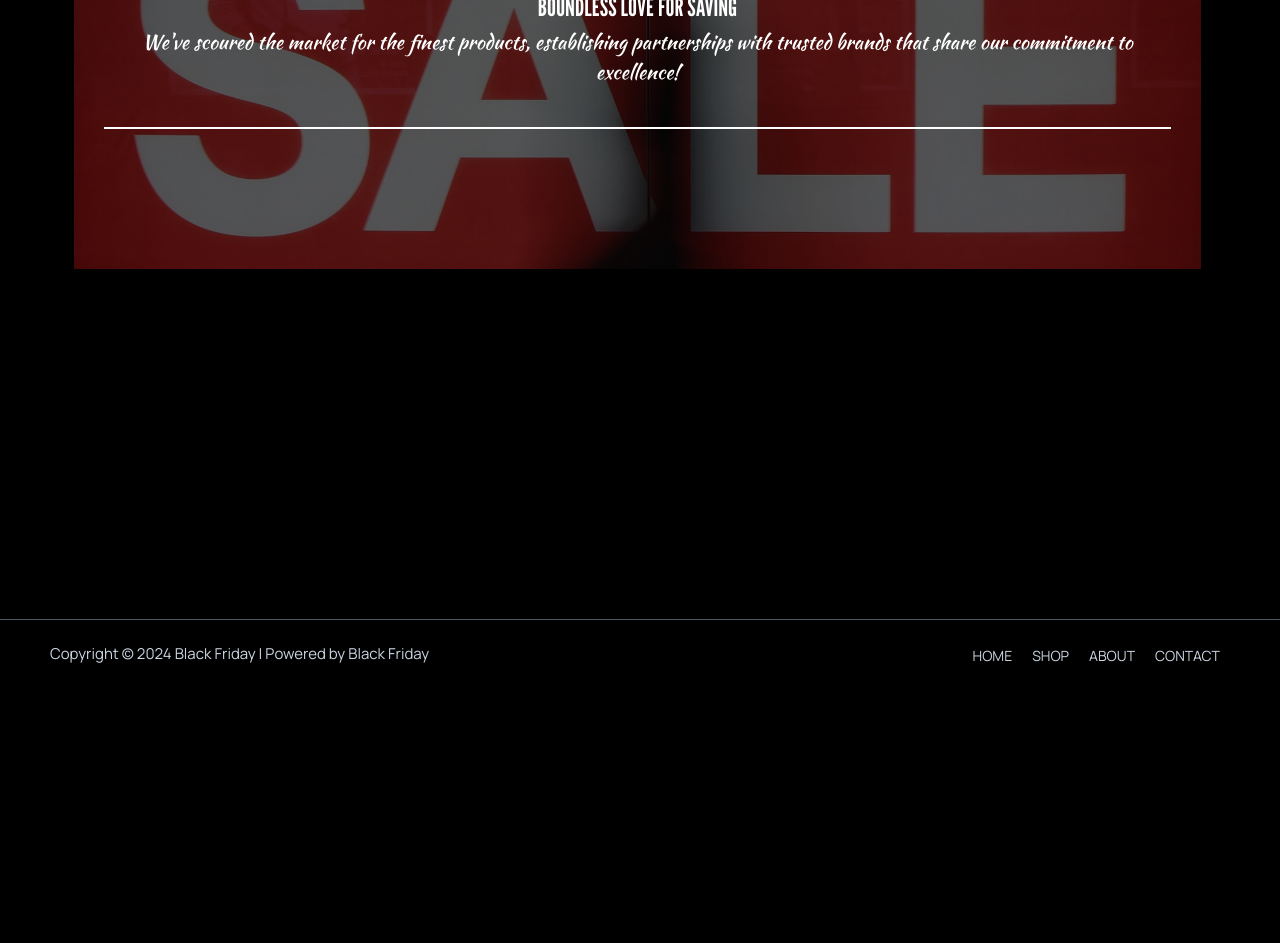
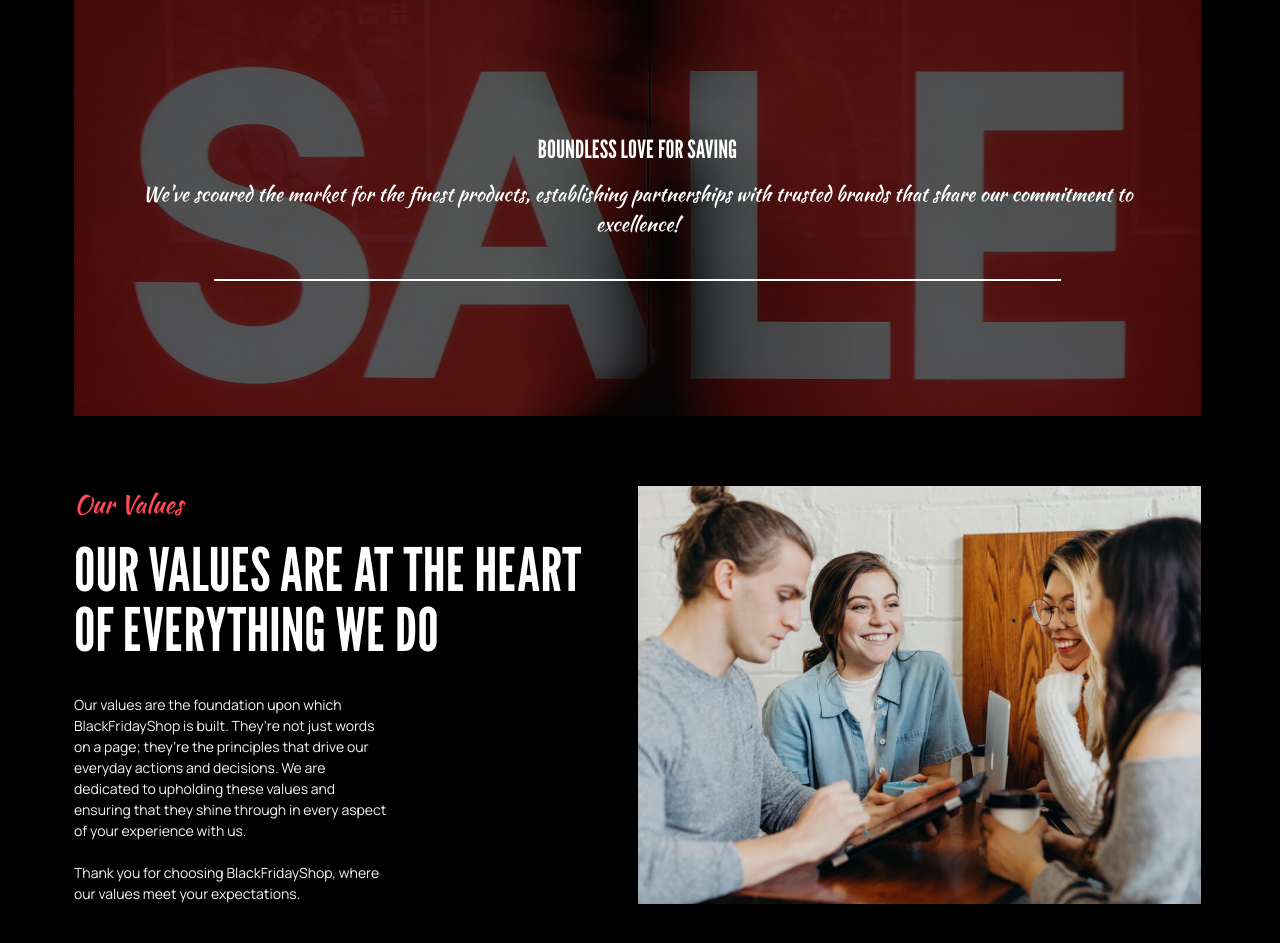
Before and after one commit to sofia-kn/shop-black-friday-nextjs, a Next.js app: page /about in a window 1280 px wide. Shown: the part 1420-2363 px from the top of the page. Before the commit the page ends 2108 px from the top, so only its background shows below. Built offline with nearby package versions, Linux system fonts and the light colour scheme.

Commit message:
feat(aboutt/page): styled our values section also added background image

```diff
--- a/src/app/about/page.js
+++ b/src/app/about/page.js
@@ -44,22 +44,62 @@ function page() {
               dedicated ourselves to curating the finest selection of products,
               from electronics and fashion to home essentials and more, all with
               one goal in mind: providing you with the ultimate shopping
-              experience.
+              experience.<br></br> What sets us apart is our relentless pursuit
+              of quality and value. We've scoured the market for the finest
+              products, establishing partnerships with trusted brands that share
+              our commitment to excellence. This dedication ensures that every
+              item you find at BlackFridayShop meets the highest standards of
+              quality.
             </p>
           </div>
         </div>
 
         <div className="grid relative w-full aboutPageBoundlessImage h-[42rem] mt-10">
           <div className="m-auto text-center px-[3rem] z-10">
-            <h4 className="text-[2.5rem] font-Lr uppercase">boundless love for saving</h4>
-            <h3 className="font-Kr text-[2rem]">
+            <h4 className="text-[2.5rem] font-Lr uppercase">
+              boundless love for saving
+            </h4>
+            <h3 className="font-Kr text-[2rem] px-4 mt-4">
               We've scoured the market for the finest products, establishing
               partnerships with trusted brands that share our commitment to
               excellence!
             </h3>
-            <span className="flex  borderWhite mt-[3rem] md:mt-[4rem]"></span>
+            <span className="flex borderWhite mx-[11rem] mt-[3rem] md:mt-[4rem]"></span>
           </div>
           <div className="overlay"></div>
+        </div>
+
+    {/* our values section */}
+        <div className="lg:flex lg:flex-row-reverse mt-6 lg:mt-[7rem]">
+    <div className="aboutPageOurValuesImage w-full h-[33rem] lg:h-auto lg:basis-[50%]">
+
+    </div>
+          <div className="lg:basis-[50%]">
+            <div className="mt-8 md:mt-[7rem] lg:mt-0">
+              <h3 className="text-[#FF4955] text-[2rem] md:text-[2.5rem] font-Kr">
+                Our Values
+              </h3>
+              <h2 className="w-[90%] md:w-[95%] leading-8 my-6 font-Lr md:mb-14">
+                <span className="text-[3.5rem] md:text-6xl md:text-[6rem] uppercase">
+                  OUR VALUES ARE AT THE HEART OF EVERYTHING WE DO
+                </span>
+              </h2>
+            </div>
+
+            <div>
+              <p className="xl:pr-[250px] text-[1.4rem] font-M text-slate-100 lg:text-left mt-8">
+                Our values are the foundation upon which BlackFridayShop is
+                built. They’re not just words on a page; they’re the principles
+                that drive our everyday actions and decisions. We are dedicated
+                to upholding these values and ensuring that they shine through
+                in every aspect of your experience with us.
+                <br></br>
+                <br></br>
+                Thank you for choosing BlackFridayShop, where our values meet your
+                expectations.
+              </p>
+            </div>
+          </div>
         </div>
       </main>
     </>);
--- a/src/app/about/page.tsx
+++ b/src/app/about/page.tsx
@@ -1,3 +1,4 @@
+
 export default function page() {
   return (
     <>
@@ -43,22 +44,62 @@ export default function page() {
               dedicated ourselves to curating the finest selection of products,
               from electronics and fashion to home essentials and more, all with
               one goal in mind: providing you with the ultimate shopping
-              experience.
+              experience.<br></br> What sets us apart is our relentless pursuit
+              of quality and value. We've scoured the market for the finest
+              products, establishing partnerships with trusted brands that share
+              our commitment to excellence. This dedication ensures that every
+              item you find at BlackFridayShop meets the highest standards of
+              quality.
             </p>
           </div>
         </div>
 
         <div className="grid relative w-full aboutPageBoundlessImage h-[42rem] mt-10">
           <div className="m-auto text-center px-[3rem] z-10">
-            <h4 className="text-[2.5rem] font-Lr uppercase">boundless love for saving</h4>
-            <h3 className="font-Kr text-[2rem]">
+            <h4 className="text-[2.5rem] font-Lr uppercase">
+              boundless love for saving
+            </h4>
+            <h3 className="font-Kr text-[2rem] px-4 mt-4">
               We've scoured the market for the finest products, establishing
               partnerships with trusted brands that share our commitment to
               excellence!
             </h3>
-            <span className="flex  borderWhite mt-[3rem] md:mt-[4rem]"></span>
+            <span className="flex borderWhite mx-[11rem] mt-[3rem] md:mt-[4rem]"></span>
           </div>
           <div className="overlay"></div>
+        </div>
+
+{/* our values section */}
+        <div className="lg:flex lg:flex-row-reverse mt-6 lg:mt-[7rem]">
+<div className="aboutPageOurValuesImage w-full h-[33rem] lg:h-auto lg:basis-[50%]">
+
+</div>
+          <div className="lg:basis-[50%]">
+            <div className="mt-8 md:mt-[7rem] lg:mt-0">
+              <h3 className="text-[#FF4955] text-[2rem] md:text-[2.5rem] font-Kr">
+                Our Values
+              </h3>
+              <h2 className="w-[90%] md:w-[95%] leading-8 my-6 font-Lr md:mb-14">
+                <span className="text-[3.5rem] md:text-6xl md:text-[6rem] uppercase">
+                  OUR VALUES ARE AT THE HEART OF EVERYTHING WE DO
+                </span>
+              </h2>
+            </div>
+
+            <div>
+              <p className="xl:pr-[250px] text-[1.4rem] font-M text-slate-100 lg:text-left mt-8">
+                Our values are the foundation upon which BlackFridayShop is
+                built. They’re not just words on a page; they’re the principles
+                that drive our everyday actions and decisions. We are dedicated
+                to upholding these values and ensuring that they shine through
+                in every aspect of your experience with us.
+                <br></br>
+                <br></br>
+                Thank you for choosing BlackFridayShop, where our values meet your
+                expectations.
+              </p>
+            </div>
+          </div>
         </div>
       </main>
     </>
--- a/src/app/globals.css
+++ b/src/app/globals.css
@@ -179,6 +179,12 @@ body {
   background-repeat: no-repeat;
   background-size: cover;
 }
+.aboutPageOurValuesImage{
+  background-image: url(/assets/images/about-03.jpg);
+  background-position: center;
+  background-repeat: no-repeat;
+  background-size: cover;
+}
 
 .borderRed{
   border: 0.5px solid #FF4955;
```
Also changed, not shown: public/assets/images/about-03 (1).jpg (added).
